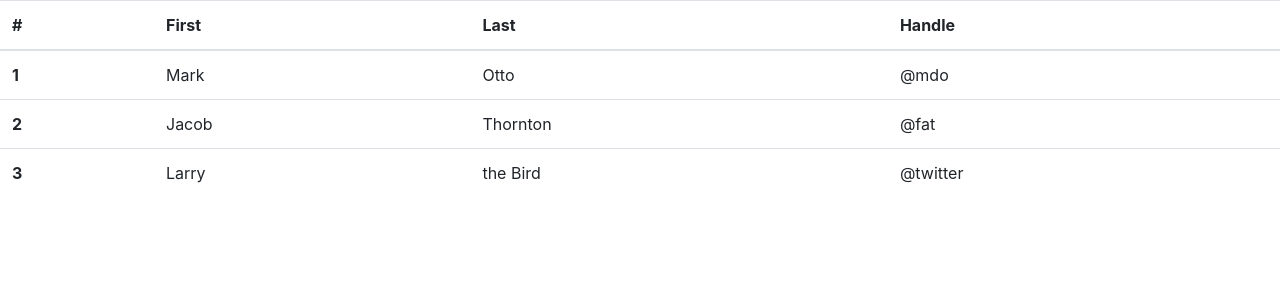
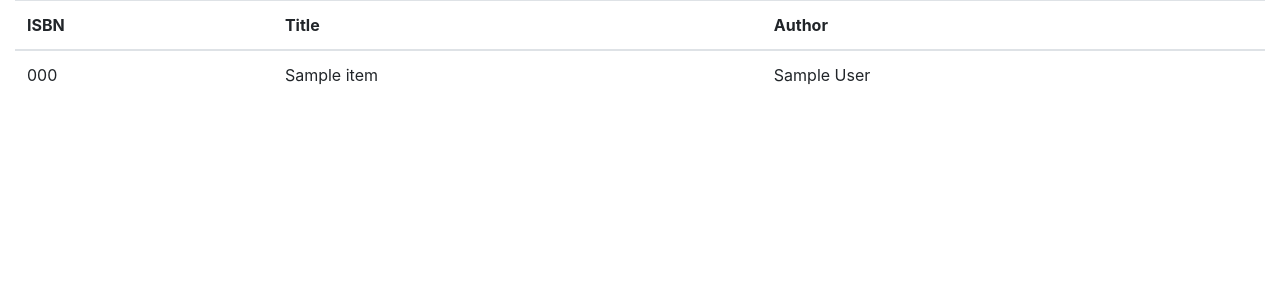
Before and after one commit to zrakhimov/book-review-website, a Flask app: template templates/list.html in a window 1280 px wide. Shown: the part 56-356 px from the top of the page. Run offline with Flask 2, Linux system fonts and the light colour scheme; the template is opened without the code that fills it: most values are stand-ins (such as "Sample title", 1, 10 or a date in 2020); some libraries are stand-ins or nearby versions.

Commit message:
list formatting complete

```diff
--- a/application.py
+++ b/application.py
@@ -135,9 +135,9 @@ def search():
         query = request.form.get("input-search")
         if query is None:
             render_template("error.html", message="Search field can not be empty!")
-        rows = db.execute("SELECT * FROM books WHERE LOWER(isbn) LIKE :isbn OR LOWER(title) LIKE :query OR LOWER(author) LIKE :query", {"query": "%" + query.lower() + "%", "isbn": query}).fetchall();
+        result = db.execute("SELECT * FROM books WHERE LOWER(isbn) LIKE :isbn OR LOWER(title) LIKE :query OR LOWER(author) LIKE :query", {"query": "%" + query.lower() + "%", "isbn": query}).fetchall();
 
-        return render_template("error.html", message=rows)
+        return render_template("list.html", result=result)
 
 
 @app.route("/details")
--- a/templates/list.html
+++ b/templates/list.html
@@ -3,34 +3,24 @@
 {% block title %}List{% endblock %}
 
 {% block body %}
+<div class="container-fluid">
   <table class="table">
   <thead>
     <tr>
-    <th scope="col">#</th>
-    <th scope="col">First</th>
-    <th scope="col">Last</th>
-    <th scope="col">Handle</th>
+      <th scope="col">ISBN</th>
+      <th scope="col">Title</th>
+      <th scope="col">Author</th>
     </tr>
   </thead>
   <tbody>
+    {% for item in result %}
     <tr>
-    <th scope="row">1</th>
-    <td>Mark</td>
-    <td>Otto</td>
-    <td>@mdo</td>
+      <td>{{item.isbn}}</td>
+      <td>{{item.title}}</td>
+      <td>{{item.author}}</td>
     </tr>
-  <tr>
-    <th scope="row">2</th>
-    <td>Jacob</td>
-    <td>Thornton</td>
-    <td>@fat</td>
-  </tr>
-  <tr>
-    <th scope="row">3</th>
-    <td>Larry</td>
-    <td>the Bird</td>
-    <td>@twitter</td>
-  </tr>
+    {% endfor %}
   </tbody>
   </table>
+</div>
 {% endblock %}
--- a/templates/search.html
+++ b/templates/search.html
@@ -20,4 +20,5 @@
         <div class="col-md-3"><!--Placeholder right--></div>
     </div>
 </div>
+
 {% endblock %}
```
Also changed, not shown: 2 other files. Lines whose indentation alone changed are shown as unchanged.
